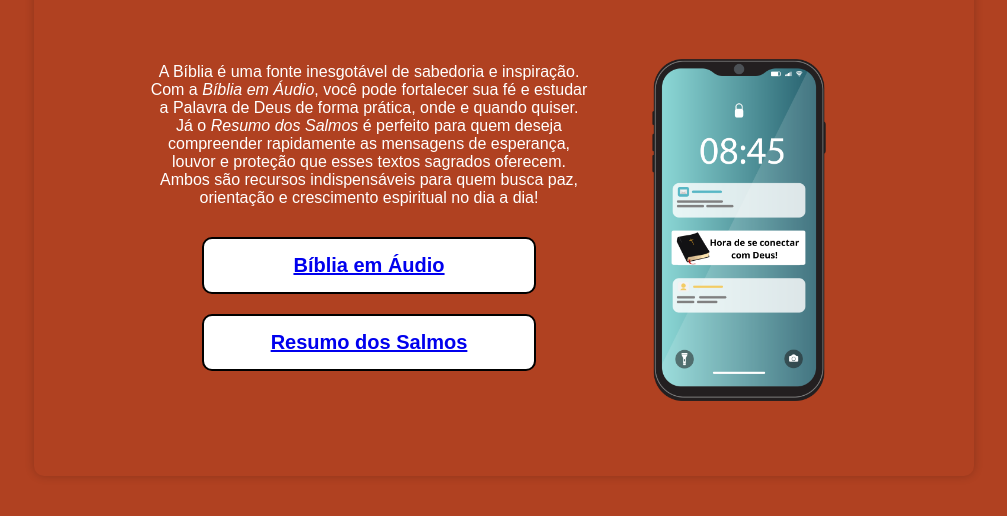
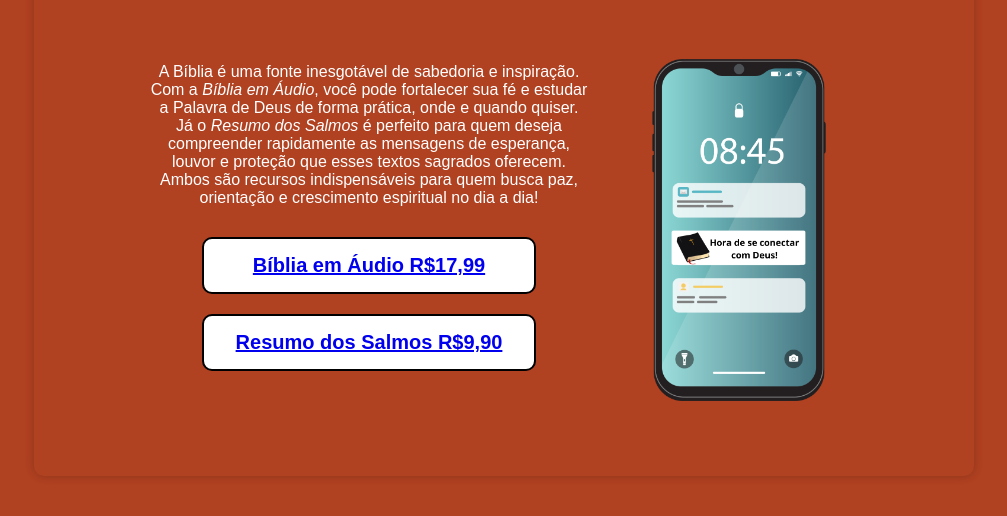
Before and after one commit to rauldefranja7/poderdapalavra, a plain HTML site: page index.html in a window 1280 px wide. Shown: the part 132-648 px from the top of the page, without its empty margins (136-1143 px from the left). Drawn offline with Linux system fonts and the light colour scheme.

Commit message:
Update index.html

```diff
--- a/index.html
+++ b/index.html
@@ -99,10 +99,10 @@
 
                 <div class="products">
                     <a href="https://pay.cakto.com.br/3focq82">
-                        <div class="product">Bíblia em Áudio</div>
+                        <div class="product">Bíblia em Áudio R$17,99</div>
                     </a>
                     <a href="https://pay.cakto.com.br/6VA349V">
-                        <div class="product">Resumo dos Salmos</div>
+                        <div class="product">Resumo dos Salmos R$9,90</div>
                     </a>
                 </div>
             </div>
```
